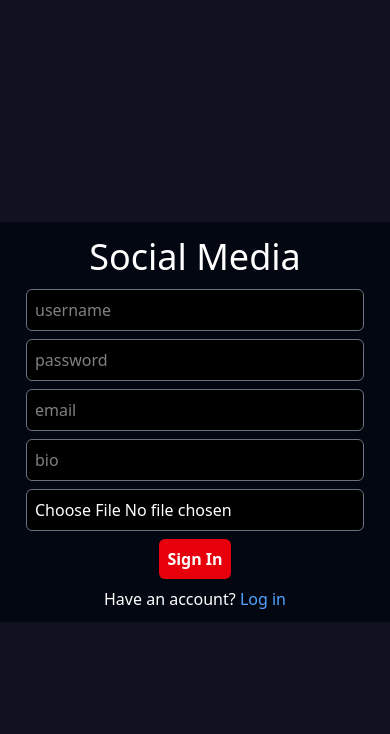
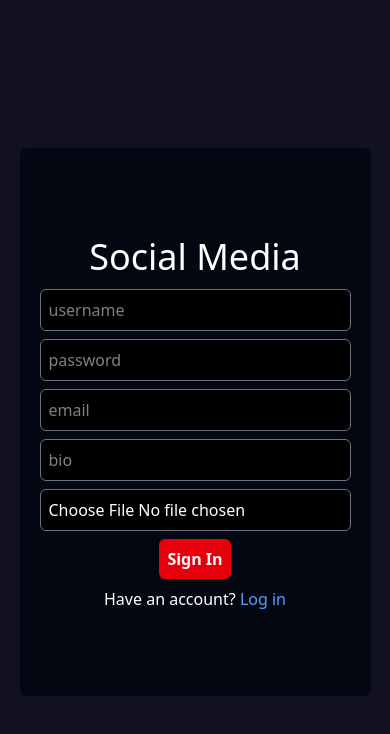
Before and after one commit to Riteshdolas/social-media-frontend, a React (Vite) app: page /social-media-frontend/signup in a window 390 px wide. Shown: the top 734 px of the page. Built offline with nearby package versions, Linux system fonts and the light colour scheme.

Commit message:
added responsiveness

```diff
--- a/src/index.css
+++ b/src/index.css
@@ -4,8 +4,8 @@ body{
     height: 100vh;
     max-width: 100vw;
     background: #112;
-    display: flex;
+    /* display: flex;
     justify-content: center;
-    align-items: center;
+    align-items: center; */
 
 }
--- a/src/pages/Login.jsx
+++ b/src/pages/Login.jsx
@@ -40,7 +40,7 @@ function Login() {
     }
   };
   return (
-    <div className="relative rounded-md flex justify-center items-center bg-gray-950 h-[20rem] w-[25rem]">
+    <div className="relativ h-screen w-full flex justify-self-center justify-center items-center">
       {popup.visible && (
         <PopupMessage
           message={popup.message}
@@ -49,7 +49,7 @@ function Login() {
           }
         />
       )}
-      <form onSubmit={handler} className="flex flex-col items-center">
+      <form onSubmit={handler} className="flex bg-gray-950 h-[37%] p-5 rounded-md w-[90%] md:h-[25%] md:w-[50%] lg:h-[45%] lg:w-[30%] flex-col items-center">
         <h1 className="text-white text-4xl m-2 font-sans">Social Media</h1>
         <Input type="text" name="username" placeholder="username" />
         <Input type="text" name="password" placeholder="password" />
--- a/src/pages/Signup.jsx
+++ b/src/pages/Signup.jsx
@@ -41,7 +41,7 @@ function Signup() {
     e.target.reset();
   };
   return (
-    <div className="relative rounded-md flex justify-center items-center bg-gray-950 h-[25rem] w-[25rem]">
+    <div className="relative flex justify-self-center justify-center items-center h-screen w-full">
       {popup.visible && (
         <PopupMessage
           message={popup.message}
@@ -51,7 +51,8 @@ function Signup() {
         />
       )}
 
-      <form onSubmit={submitHandler} className="flex flex-col items-center">
+      <form onSubmit={submitHandler} className="flex flex-col bg-gray-950 h-[65%] p-5 rounded-md w-[90%]
+      md:h-[54%] md:w-[70%] lg:h-[60%] lg:w-[35%] items-center justify-center">
         <h1 className="text-white text-4xl m-2 font-sans">Social Media</h1>
         <Input type="text" name="username" placeholder="username" />
         <Input type="text" name="password" placeholder="password" />
```
